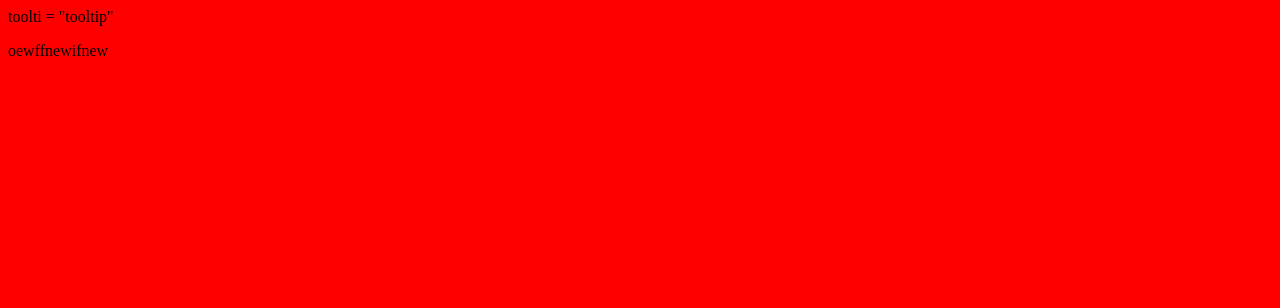
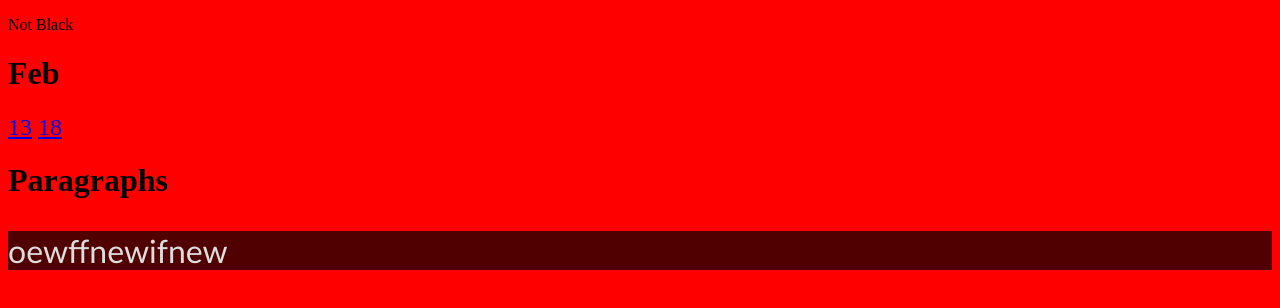
Before and after one commit to jdbogle1/layout, a plain HTML site: page index.html in a window 1280 px wide. Drawn offline with Linux system fonts and the light colour scheme.

Commit message:
everything

```diff
--- a/index.html
+++ b/index.html
@@ -1,13 +1,25 @@
 <!DOCTYPE html>
 <html>
-  <head>
-    <title>repl.it</title>
-    <link href="style.css" rel="stylesheet" type="text/css" />
-  </head>
-  toolti = "tooltip"
-  <body bgcolor="#ff0000">
-    <submit value="sub"></submit>
-    <p title=toolti>oewffnewifnew</p>
-    <script src="script.js"></script>
-  </body>
+
+<head>
+	<title></title>
+	<link href="style.css" rel="stylesheet" type="text/css" />
+
+</head>
+
+<body bgcolor="#ff0000">
+	<p>Not Black</p>
+	<div class="div1">
+		<h1>Feb</h1>
+		<div class="large">
+			<a href="/13Feb/page.html">13</a>
+			<a href="/18Feb/page.html">18</a>
+		</div>
+		<h1>Paragraphs</h1>
+		<p title="tooltip">oewffnewifnew</p>
+	</div>
+	<script src="script.js">
+	</script>
+</body>
+
 </html>
--- a/script.js
+++ b/script.js
@@ -1 +1,2 @@
-console.log("hello")
+
+console.log("hello");
--- a/style.css
+++ b/style.css
@@ -0,0 +1,12 @@
+.div1 p {
+   color:#dddddd;
+   background-color:#500000;
+   font-family:'Gill Sans MT', Calibri, 'Trebuchet MS', sans-serif;
+   font-size:xx-large;
+}
+
+.large {
+  font-size:x-large;
+
+
+}
```
Also changed, not shown: 13Feb/page.html (added, +13 -0 lines), 18Feb/page.html (added, +11 -0 lines), notes/notes11.2.20.js (+19 -0 lines), notes/notes18.2.20.js (added, +42 -0 lines).
